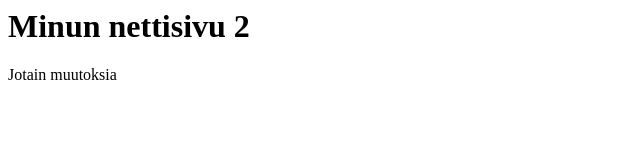
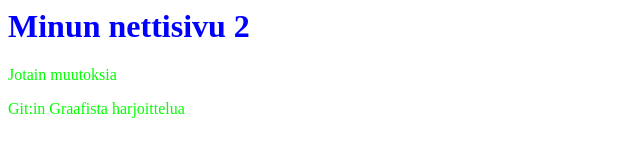
Before and after one commit to VISPIPUUR0/Nettisivu2-tp, a plain HTML site: page index.html in a window 1280 px wide. Shown: the whole page, without its empty margins (0-640 px from the left). Drawn offline with Linux system fonts and the light colour scheme.

Commit message:
Parannettiin sivun värejä

```diff
--- a/index.html
+++ b/index.html
@@ -1,9 +1,10 @@
 <!doctype>
 <html>
 <head>
-	<link href="style.css" rel="stylesheet" type="text/css">
+	<link href="styles.css" rel="stylesheet" type="text/css">
 </head>
 </body>
 	<h1> Minun nettisivu 2</h1>
 	<p> Jotain muutoksia </p>
+	<p> Git:in Graafista harjoittelua </p>
 </body>
--- a/styles.css
+++ b/styles.css
@@ -1,4 +1,8 @@
 
 h1 {
-	color #0000ff;
+	color: #0000ff;
 }
+
+p {
+	color: #00FF00;
+}
```
